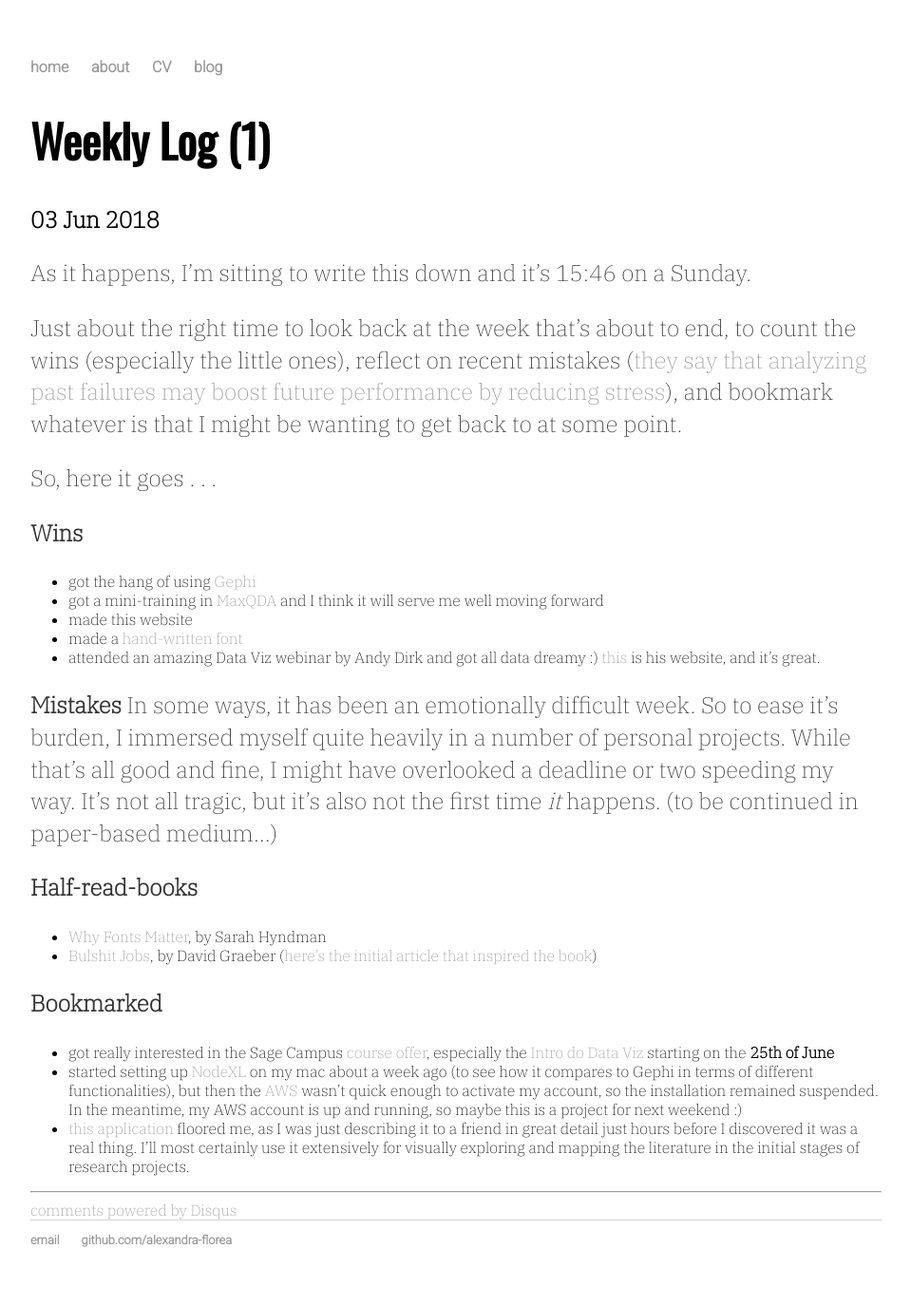
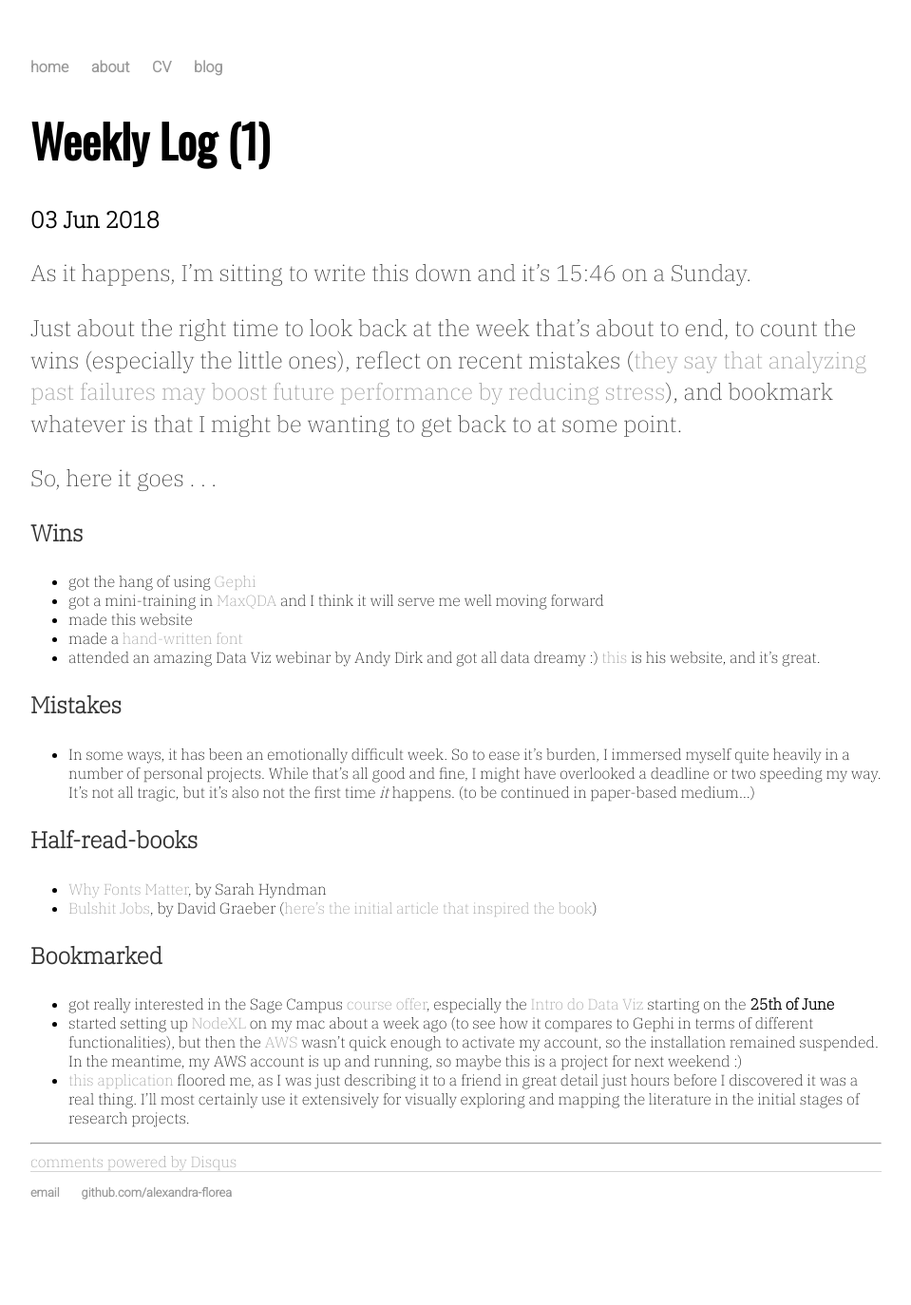
Before and after one commit to alexandra-florea/alexandra-florea.github.io, a Jekyll site: the page built from _posts/2018-06-03-weekly-log-1.md, in a window 1280 px wide. Shown: the whole page at 95% size, without its empty margins (160-1119 px from the left). Built offline with Jekyll 4.4.1, drawn with Linux system fonts in a browser that asks for light colours; comment, search, counter and statistics services are not loaded; after the commit the page ends 1324 px from its top, so only the background shows below that.

```diff
--- a/_posts/2018-06-03-weekly-log-1.md
+++ b/_posts/2018-06-03-weekly-log-1.md
@@ -18,7 +18,7 @@ So, here it goes . . .
 * attended an amazing Data Viz webinar by Andy Dirk and got all data dreamy :) [this](http://www.visualisingdata.com/) is his website, and it's great.
 
 **Mistakes**
-In some ways, it has been an emotionally difficult week. So to ease it's burden, I immersed myself quite heavily in a number of personal projects. While that's all good and fine, I might have overlooked a deadline or two speeding my way. It's not all tragic, but it's also not the first time *it* happens. (to be continued in paper-based medium...)
+* In some ways, it has been an emotionally difficult week. So to ease it's burden, I immersed myself quite heavily in a number of personal projects. While that's all good and fine, I might have overlooked a deadline or two speeding my way. It's not all tragic, but it's also not the first time *it* happens. (to be continued in paper-based medium...)
 
 **Half-read-books**
 * [Why Fonts Matter](https://typetastingnews.com/book/), by Sarah Hyndman
```
